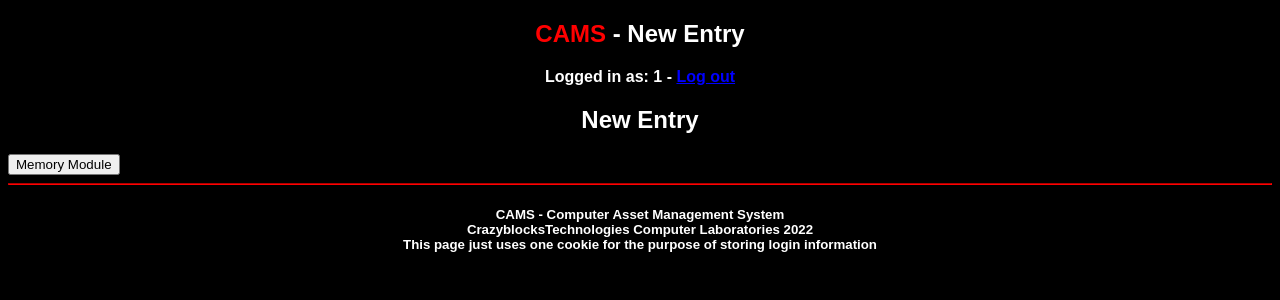
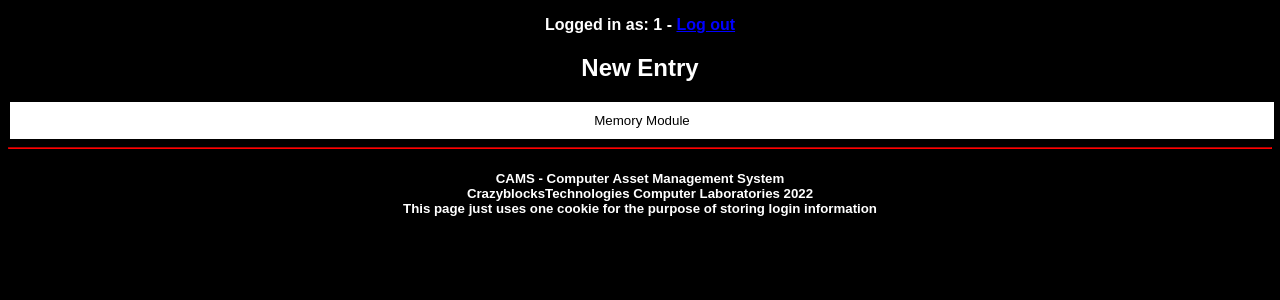
Before and after one commit to ctcl-bregis/cams, a Flask app: page /main/new in a window 1280 px wide. Shown: the top 300 px of the page. Run offline with Flask 3, Linux system fonts and the light colour scheme; the visitor is signed in with stand-in values (Sample User, id 1); parts of the project's set-up code (start-up, migrations or seed data) failed here and were passed over.

Commit message:
Progress with web interface

```diff
--- a/app.py
+++ b/app.py
@@ -47,7 +47,7 @@ login_manager.init_app(cams)
 # Callback for login failure. May have this redirect to the login instead.
 @login_manager.unauthorized_handler
 def unauthorized_handler():
-    return 'Unauthorized', 401
+    return redirect("/login")
 
 @login_manager.user_loader
 def user_loader(username):
@@ -156,16 +156,12 @@ def main_new():
     return render_template("cams_new_menu.html", title = "New Entry", user = currentuser, menu = menulist)
 
 # Interactions with entries fall under this URL and actions are passed as parameters (e.g. /main/id/12345678?action=delete)
+# Planned actions: delete, mktag (make id tag), edit
 @cams.route("/main/id/<id>")
 @flask_login.login_required
 def main_id(id):
     return "Not Implemented", 404
 
-# Printable ID tag generation, coming later in development
-@cams.route("/main/mktag")
-@flask_login.login_required
-def main_mktag():
-    return "Not Implemented", 404
 
 # New device entry
 @cams.route("/main/new/<devtype>", methods=["GET", "POST"])
@@ -175,7 +171,6 @@ def main_new_entry(devtype):
         tables = csv.DictReader(tables)
         tables = list(tables)
         table_keys = [i['table'] for i in tables]
-        print(tables)
 
         if not devtype in table_keys:
             return "Not Found", 404
@@ -192,8 +187,3 @@ def main_new_entry(devtype):
 
 
     return render_template("cams_new_entry.html", form = form, title = "New Entry", devtype = devtype_name)
-
-
-if __name__ == "__main__":
-
-    create_app
--- a/templates/cams_login.html
+++ b/templates/cams_login.html
@@ -1,4 +1,5 @@
 {% include "cams_main_header_nologin.html" %}
+        <h2>{{ title }}</h2>
         <form action = "/login" method = "POST">
             <p><input type = "text" name = "username"></p>
             <p><input type = "password" name = "password" id = "password" placeholder = "password"/></p>
--- a/templates/cams_main.html
+++ b/templates/cams_main.html
@@ -1,5 +1,5 @@
 {% include "cams_main_header.html" %}
-        <div class="btn-group-rlmenu">{% for btn in menu %}
-            <a href = {{ btn["link"] }}><button>{{ btn["title"] }}</button></a>{% endfor %}
-        </div>
+        <h2>{{ title }}</h2>
+        {% for btn in menu %}
+            <a href = {{ btn["link"] }} class = "btn"><button class="btn">{{ btn["title"] }}</button></a>{% endfor %}
 {% include "cams_main_footer.html" %}
--- a/templates/cams_main_css_dark.css
+++ b/templates/cams_main_css_dark.css
@@ -29,7 +29,8 @@ button.btn, input.btn {
     cursor: pointer;
     width: 100%;
     display: block;
-    margin: 1px;
+    margin: 2px;
+    text-decoration: none;
 }
 
 a.btn {
--- a/templates/cams_main_header.html
+++ b/templates/cams_main_header.html
@@ -13,5 +13,4 @@
         </style>
     </head>
     <body>
-        <h2><span class="red">CAMS</span> - {{ title }}</h2>
         <p style="text-align: center"><strong>Logged in as: {{user}} - <a href="/logout">Log out</a></strong></h5>
--- a/templates/cams_main_header_nologin.html
+++ b/templates/cams_main_header_nologin.html
@@ -13,4 +13,3 @@
         </style>
     </head>
     <body>
-        <h2><span class="red">CAMS</span> - {{ title }}</h2>
--- a/templates/cams_new_menu.html
+++ b/templates/cams_new_menu.html
@@ -1,6 +1,4 @@
 {% include "cams_main_header.html" %}
-    <h2>New Entry</h2>
-    <div class="btn-group-rlmenu">{% for btn in menu %}
-        <a href = "/main/new/{{ btn["table"] }}"><button>{{ btn["name"] }}</button></a>{% endfor %}
-    </div>
+        <h2>New Entry</h2>{% for btn in menu %}
+        <a href = "/main/new/{{ btn["table"] }}" class = "btn"><button class = "btn">{{ btn["name"] }}</button></a>{% endfor %}
 {% include "cams_main_footer.html" %}
```
Also changed, not shown: 1 other file.
